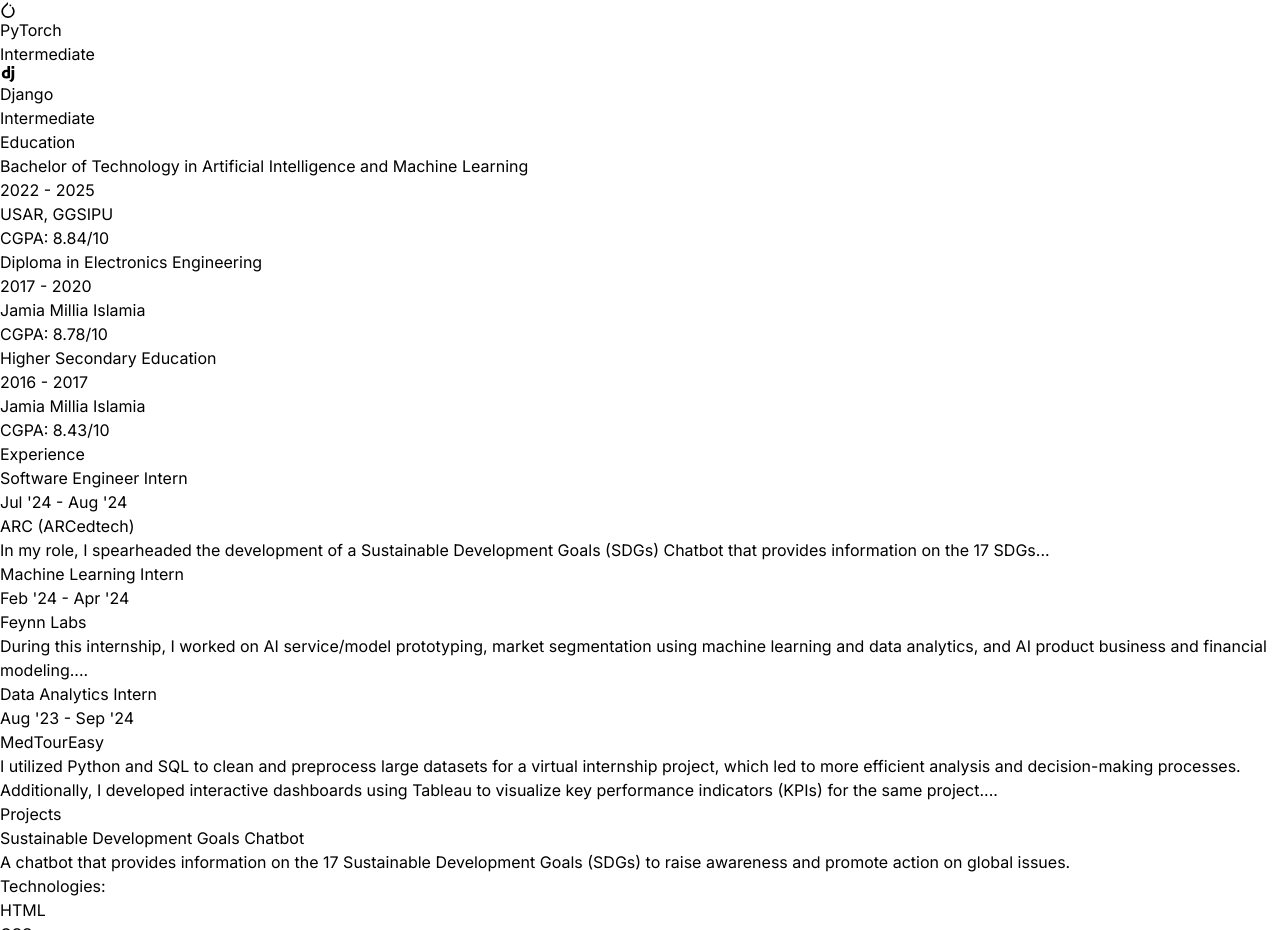
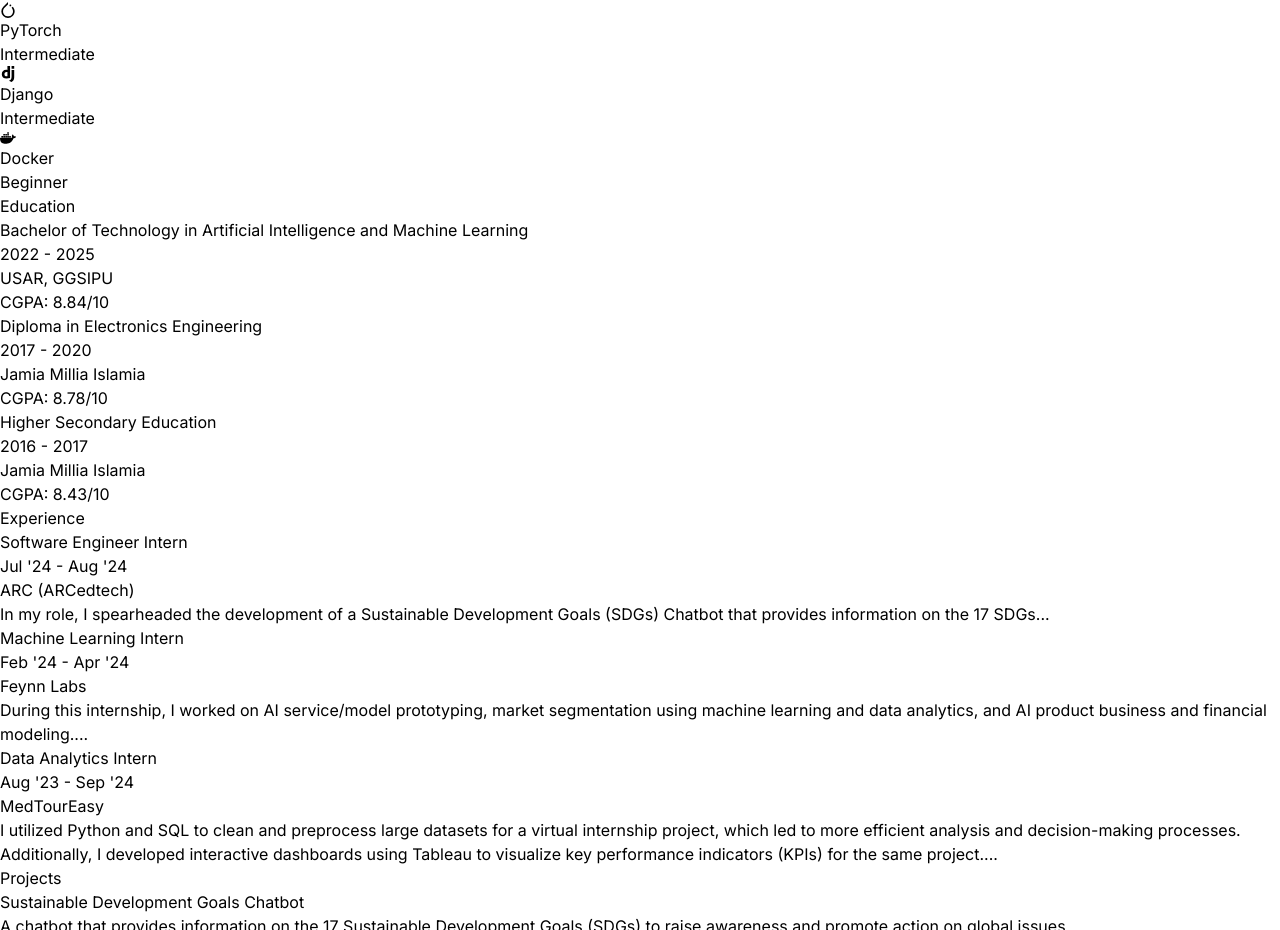
Before and after one commit to ASIF-Kh/myPortfolio, a React (Vite) app: page / in a window 1280 px wide. Shown: the part 1613-2543 px from the top of the page. Built offline with nearby package versions, Linux system fonts and the light colour scheme.

Commit message:
Docker skill add

```diff
--- a/src/components/Skills.jsx
+++ b/src/components/Skills.jsx
@@ -1,6 +1,6 @@
 import React from 'react';
 import { FaJsSquare, FaReact, FaNodeJs, FaCss3Alt } from 'react-icons/fa';
-import { SiMongodb, SiMysql, SiTailwindcss, SiPython, SiExpress, SiTensorflow, SiPytorch, SiDjango } from 'react-icons/si';
+import { SiMongodb, SiMysql, SiTailwindcss, SiPython, SiExpress, SiTensorflow, SiPytorch, SiDjango,SiDocker } from 'react-icons/si';
 import { motion } from 'framer-motion';
 const skillsData = [
   { name: 'JavaScript', icon: <FaJsSquare />, level: 'Advance' },
@@ -14,6 +14,7 @@
   { name: 'TensorFlow', icon: <SiTensorflow />, level: 'Intermediate' },
   { name: 'PyTorch', icon: <SiPytorch />, level: 'Intermediate' },
   { name: 'Django', icon: <SiDjango />, level: 'Intermediate' },
+  { name: 'Docker', icon: <SiDocker />, level: 'Beginner' },
 ];
 
 const Skills = () => {
```
